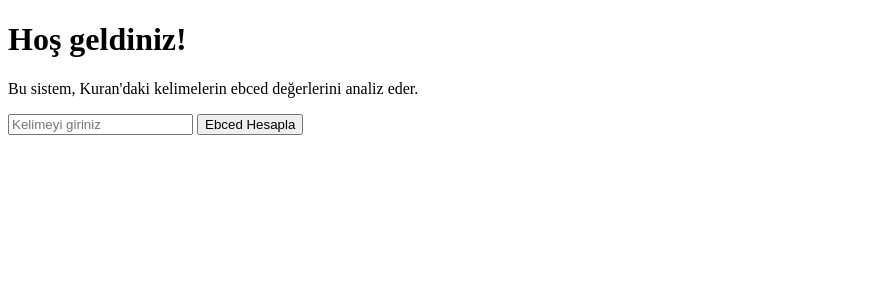
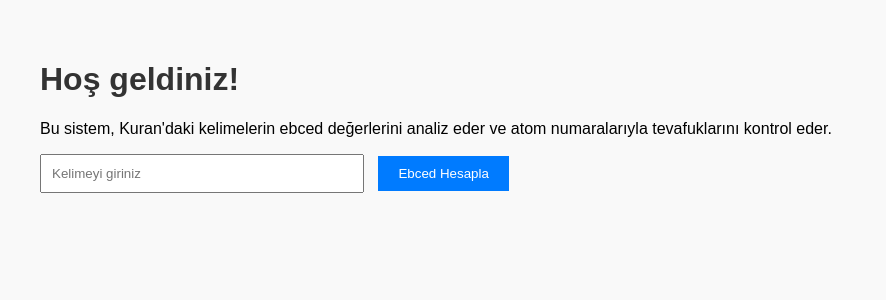
Before and after one commit to coding2earn/kurandanbilime, a Flask app: page / in a window 1280 px wide. Shown: the top 300 px of the page, without its empty margins (0-886 px from the left). Run offline with Flask 3, Linux system fonts and the light colour scheme.

Commit message:
Update index.html

```diff
--- a/templates/index.html
+++ b/templates/index.html
@@ -3,10 +3,46 @@
 <head>
     <meta charset="UTF-8">
     <title>Ebced Tevafuk Analizi</title>
+    <style>
+        body {
+            font-family: Arial, sans-serif;
+            margin: 20px;
+            padding: 20px;
+            background-color: #f9f9f9;
+        }
+        h1 {
+            color: #333;
+        }
+        form {
+            margin-bottom: 20px;
+        }
+        input[type="text"] {
+            padding: 10px;
+            width: 300px;
+            margin-right: 10px;
+        }
+        button {
+            padding: 10px 20px;
+            background-color: #007BFF;
+            color: white;
+            border: none;
+            cursor: pointer;
+        }
+        button:hover {
+            background-color: #0056b3;
+        }
+        ul {
+            list-style-type: none;
+            padding: 0;
+        }
+        li {
+            margin: 5px 0;
+        }
+    </style>
 </head>
 <body>
     <h1>Hoş geldiniz!</h1>
-    <p>Bu sistem, Kuran'daki kelimelerin ebced değerlerini analiz eder.</p>
+    <p>Bu sistem, Kuran'daki kelimelerin ebced değerlerini analiz eder ve atom numaralarıyla tevafuklarını kontrol eder.</p>
 
     <!-- Form to submit a word -->
     <form method="post" action="/analyze">
@@ -17,13 +53,13 @@
     <!-- Display results if available -->
     {% if kelime %}
         <h2>Sonuçlar:</h2>
-        <p>Kelime: {{ kelime }}</p>
-        <p>Ebced Değeri: {{ ebced }}</p>
+        <p><strong>Kelime:</strong> {{ kelime }}</p>
+        <p><strong>Ebced Değeri:</strong> {{ ebced }}</p>
         <h3>Tevafuklar:</h3>
         {% if tevafuklar %}
             <ul>
                 {% for tevafuk in tevafuklar %}
-                    <li>Element: {{ tevafuk.element }}, Atom Numarası: {{ tevafuk.atom_no }}</li>
+                    <li><strong>Element:</strong> {{ tevafuk.element }}, <strong>Atom Numarası:</strong> {{ tevafuk.atom_no }}</li>
                 {% endfor %}
             </ul>
         {% else %}
```
